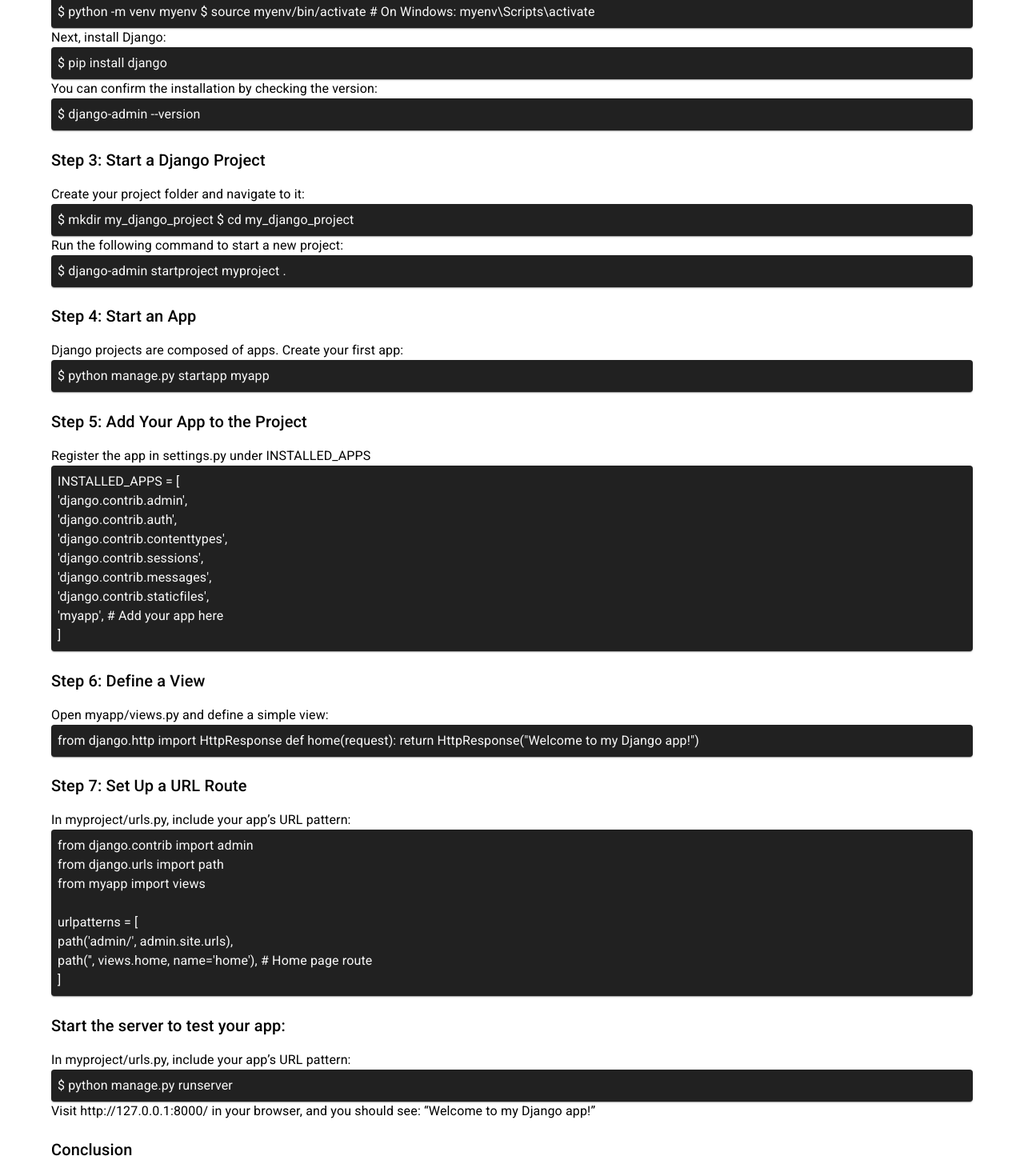
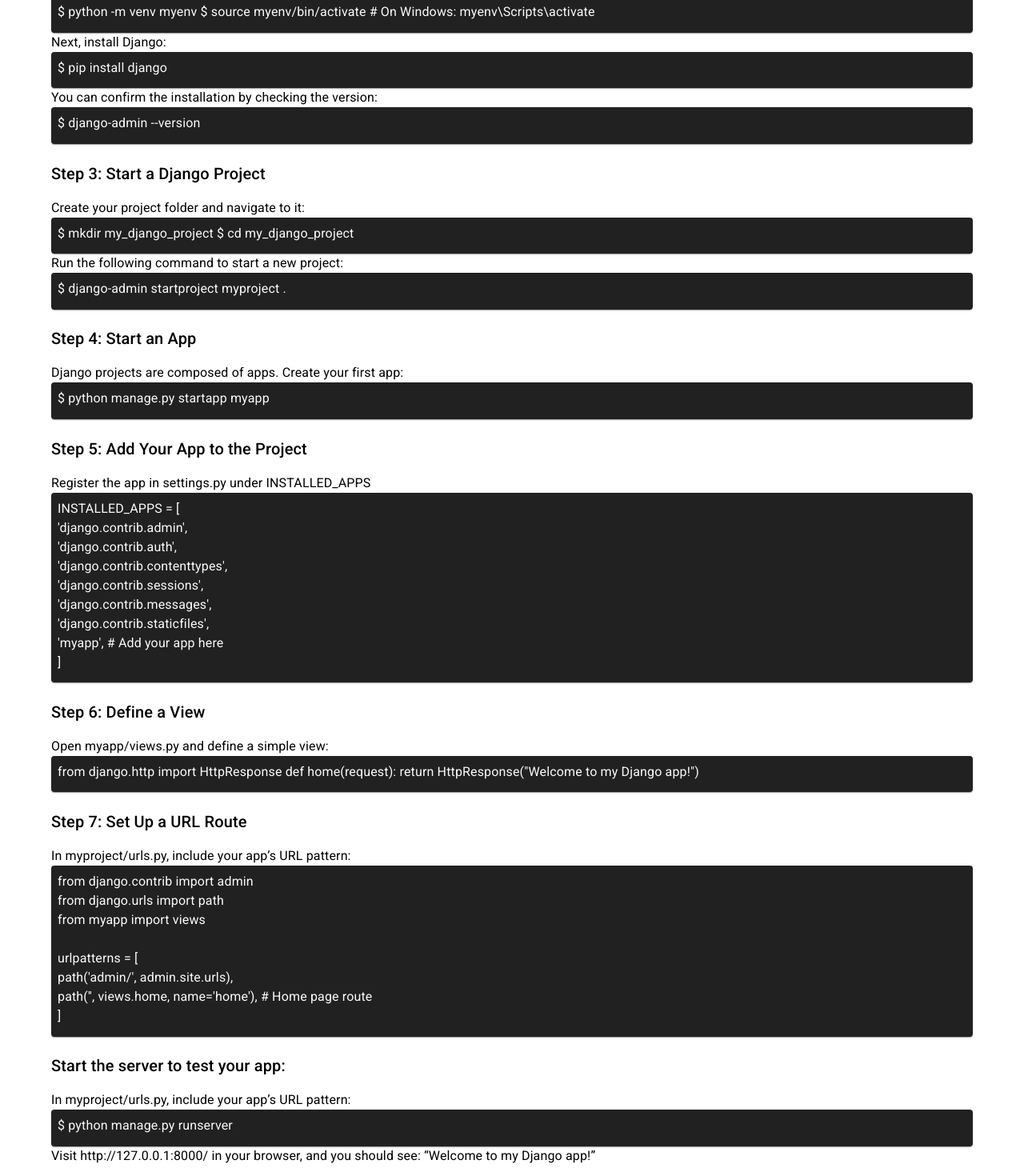
Before and after one commit to dmascia/davidmascia.com, a Next.js app: page /blog/how-to-create-your-first-django-app in a window 1280 px wide. Shown: the part 565-2030 px from the top of the page at 80% size. Built offline with nearby package versions, Linux system fonts and the light colour scheme; what @mui/material-nextjs would draw is missing.

Commit message:
Tue, Jan 14, 2025, 1:30 PM -05:00

```diff
--- a/src/app/blog/how-to-create-your-first-django-app/page.tsx
+++ b/src/app/blog/how-to-create-your-first-django-app/page.tsx
@@ -57,7 +57,11 @@ export default function Home() {
                   dependencies. Run:
                   <Paper sx={{ backgroundColor: grey[900] }}>
                     <Box p={1}>
-                      <Typography variant="p" sx={{ color: grey[50] }}>
+                      <Typography
+                        variant="body1"
+                        sx={{ color: grey[50] }}
+                        gutterBottom
+                      >
                         $ python -m venv myenv $ source myenv/bin/activate # On
                         Windows: myenv\Scripts\activate
                       </Typography>
@@ -66,7 +70,11 @@ export default function Home() {
                   Next, install Django:
                   <Paper sx={{ backgroundColor: grey[900] }}>
                     <Box p={1}>
-                      <Typography variant="p" sx={{ color: grey[50] }}>
+                      <Typography
+                        variant="body1"
+                        sx={{ color: grey[50] }}
+                        gutterBottom
+                      >
                         $ pip install django
                       </Typography>
                     </Box>
@@ -74,7 +82,11 @@ export default function Home() {
                   You can confirm the installation by checking the version:
                   <Paper sx={{ backgroundColor: grey[900] }}>
                     <Box p={1}>
-                      <Typography variant="p" sx={{ color: grey[50] }}>
+                      <Typography
+                        variant="body1"
+                        sx={{ color: grey[50] }}
+                        gutterBottom
+                      >
                         $ django-admin --version
                       </Typography>
                     </Box>
@@ -88,7 +100,11 @@ export default function Home() {
                   Create your project folder and navigate to it:
                   <Paper sx={{ backgroundColor: grey[900] }}>
                     <Box p={1}>
-                      <Typography variant="p" sx={{ color: grey[50] }}>
+                      <Typography
+                        variant="body1"
+                        sx={{ color: grey[50] }}
+                        gutterBottom
+                      >
                         $ mkdir my_django_project $ cd my_django_project
                       </Typography>
                     </Box>
@@ -96,7 +112,11 @@ export default function Home() {
                   Run the following command to start a new project:
                   <Paper sx={{ backgroundColor: grey[900] }}>
                     <Box p={1}>
-                      <Typography variant="p" sx={{ color: grey[50] }}>
+                      <Typography
+                        variant="body1"
+                        sx={{ color: grey[50] }}
+                        gutterBottom
+                      >
                         $ django-admin startproject myproject .
                       </Typography>
                     </Box>
@@ -109,7 +129,11 @@ export default function Home() {
                   Django projects are composed of apps. Create your first app:
                   <Paper sx={{ backgroundColor: grey[900] }}>
                     <Box p={1}>
-                      <Typography variant="p" sx={{ color: grey[50] }}>
+                      <Typography
+                        variant="body1"
+                        sx={{ color: grey[50] }}
+                        gutterBottom
+                      >
                         $ python manage.py startapp myapp
                       </Typography>
                     </Box>
@@ -122,7 +146,11 @@ export default function Home() {
                   Register the app in settings.py under INSTALLED_APPS
                   <Paper sx={{ backgroundColor: grey[900] }}>
                     <Box p={1}>
-                      <Typography variant="p" sx={{ color: grey[50] }}>
+                      <Typography
+                        variant="body1"
+                        sx={{ color: grey[50] }}
+                        gutterBottom
+                      >
                         INSTALLED_APPS = [ <br />
                         'django.contrib.admin', <br />
                         'django.contrib.auth', <br />
@@ -143,7 +171,11 @@ export default function Home() {
                   Open myapp/views.py and define a simple view:
                   <Paper sx={{ backgroundColor: grey[900] }}>
                     <Box p={1}>
-                      <Typography variant="p" sx={{ color: grey[50] }}>
+                      <Typography
+                        variant="body1"
+                        sx={{ color: grey[50] }}
+                        gutterBottom
+                      >
                         from django.http import HttpResponse def home(request):
                         return HttpResponse("Welcome to my Django app!")
                       </Typography>
@@ -157,7 +189,11 @@ export default function Home() {
                   In myproject/urls.py, include your app’s URL pattern:
                   <Paper sx={{ backgroundColor: grey[900] }}>
                     <Box p={1}>
-                      <Typography variant="p" sx={{ color: grey[50] }}>
+                      <Typography
+                        variant="body1"
+                        sx={{ color: grey[50] }}
+                        gutterBottom
+                      >
                         from django.contrib import admin <br />
                         from django.urls import path <br />
                         from myapp import views <br />
@@ -177,7 +213,11 @@ export default function Home() {
                   In myproject/urls.py, include your app’s URL pattern:
                   <Paper sx={{ backgroundColor: grey[900] }}>
                     <Box p={1}>
-                      <Typography variant="p" sx={{ color: grey[50] }}>
+                      <Typography
+                        variant="body1"
+                        sx={{ color: grey[50] }}
+                        gutterBottom
+                      >
                         $ python manage.py runserver
                       </Typography>
                     </Box>
--- a/src/components/Header/header.tsx
+++ b/src/components/Header/header.tsx
@@ -95,7 +95,7 @@ function Header() {
               sx={{ display: { xs: "block", md: "none" } }}
             >
               {pages.map((page) => (
-                <MenuItem key={page} onClick={handleCloseNavMenu}>
+                <MenuItem key={page.name} onClick={handleCloseNavMenu}>
                   <Link
                     href={page.uri}
                     style={{ textDecoration: "none" }}
```
Also changed, not shown: src/app/blog/how-to-create-a-nextjs-app-a-step-by-step-guide/page.tsx (+40 -8 lines), src/app/portfolio/page.tsx (+15 -15 lines).
